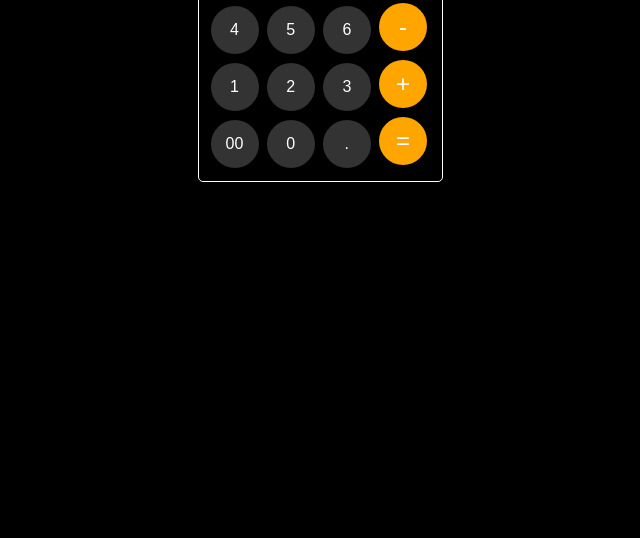
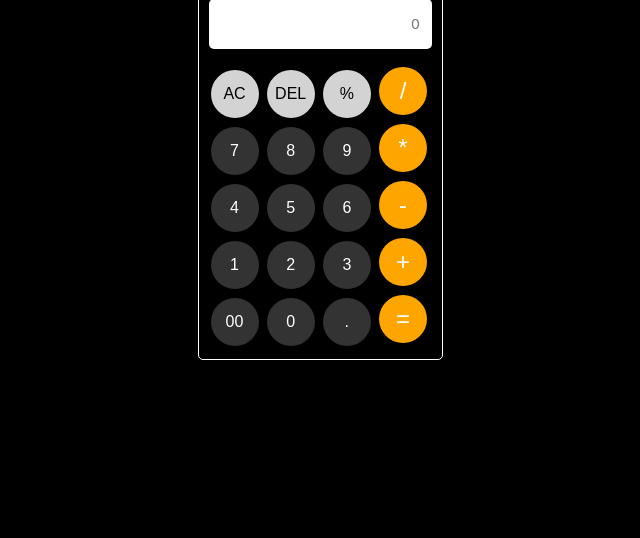
Before and after one commit to uday-Kiran-manthena/CODEWAY, a plain HTML site: page Calculator/index.html in a window 1280 px wide. Shown: the part 262-800 px from the top of the page, without its empty margins (320-960 px from the left). Drawn offline with Linux system fonts and the light colour scheme.

Commit message:
Update style.css

```diff
--- a/Calculator/style.css
+++ b/Calculator/style.css
@@ -3,7 +3,7 @@ body {
     height:100vh;
     display:flex;
     flex-direction:column;
-    justigy-content:center;
+    justify-content:center;
     align-items:center;
     padding: 0;
     margin: 0;
```
